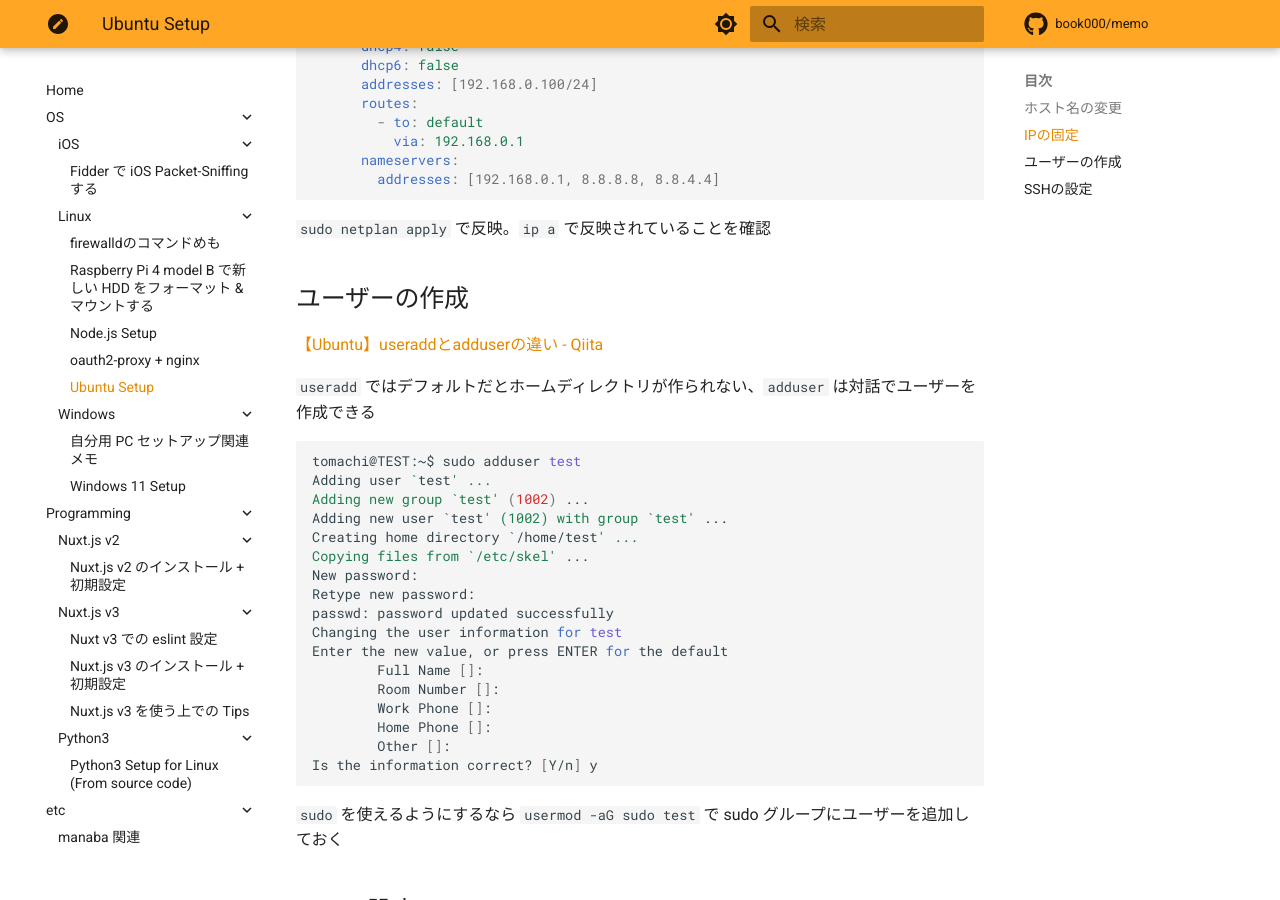
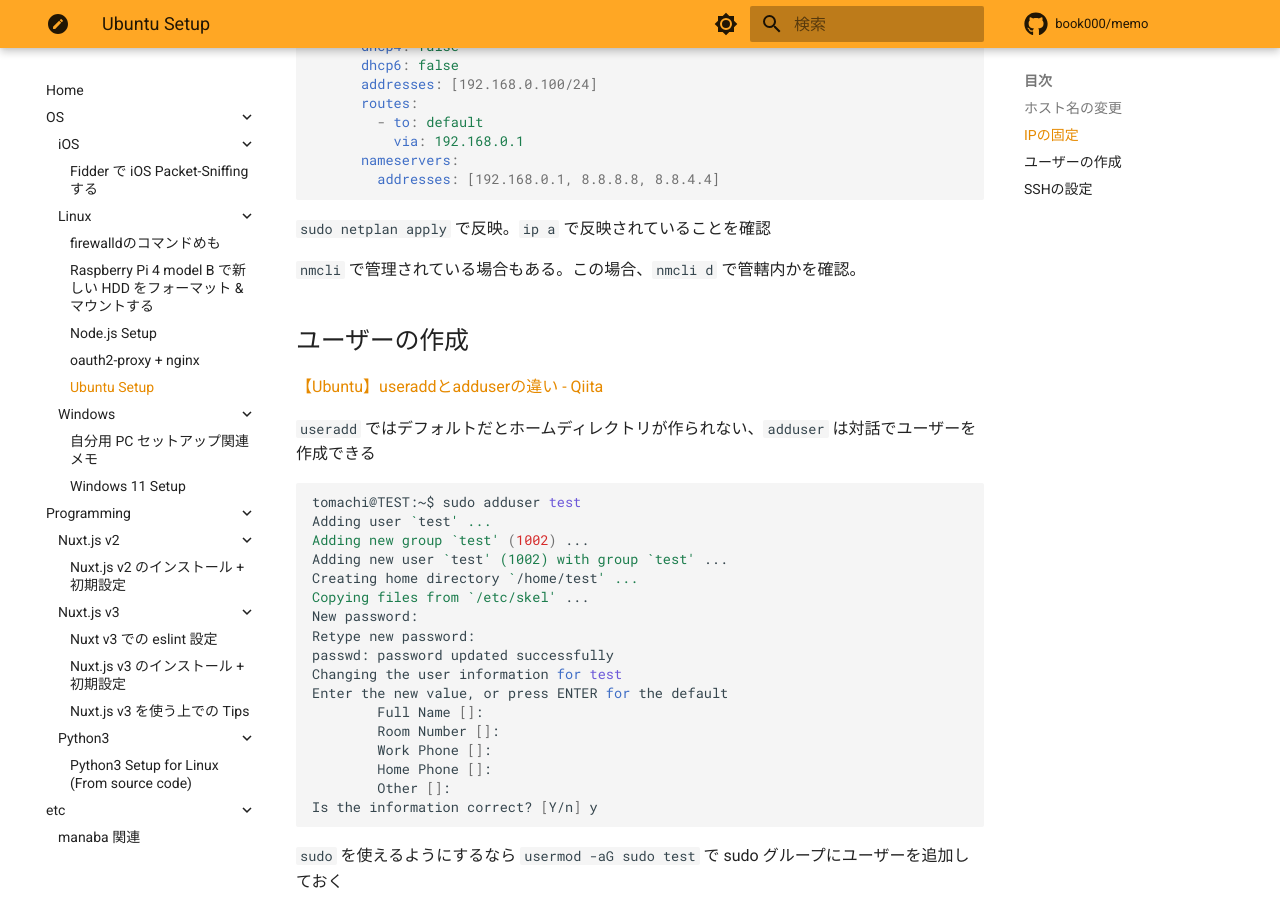
Before and after one commit to book000/memo, an MkDocs documentation site: the page built from docs/os/linux/ubuntu-setup.md, in a window 1280 px wide and 900 px high, scrolled down 539 px. Built offline with MkDocs 1.6.1 and Material for MkDocs 9.7.7, drawn with Linux system fonts in a browser that asks for light colours; comment, search, counter and statistics services are not loaded.

Commit message:
Update ubuntu-setup.md

````diff
--- a/docs/os/linux/ubuntu-setup.md
+++ b/docs/os/linux/ubuntu-setup.md
@@ -30,6 +30,8 @@ network:
 ```
 
 `sudo netplan apply` で反映。`ip a` で反映されていることを確認
+
+`nmcli` で管理されている場合もある。この場合、`nmcli d` で管轄内かを確認。
 
 ## ユーザーの作成
 
````
